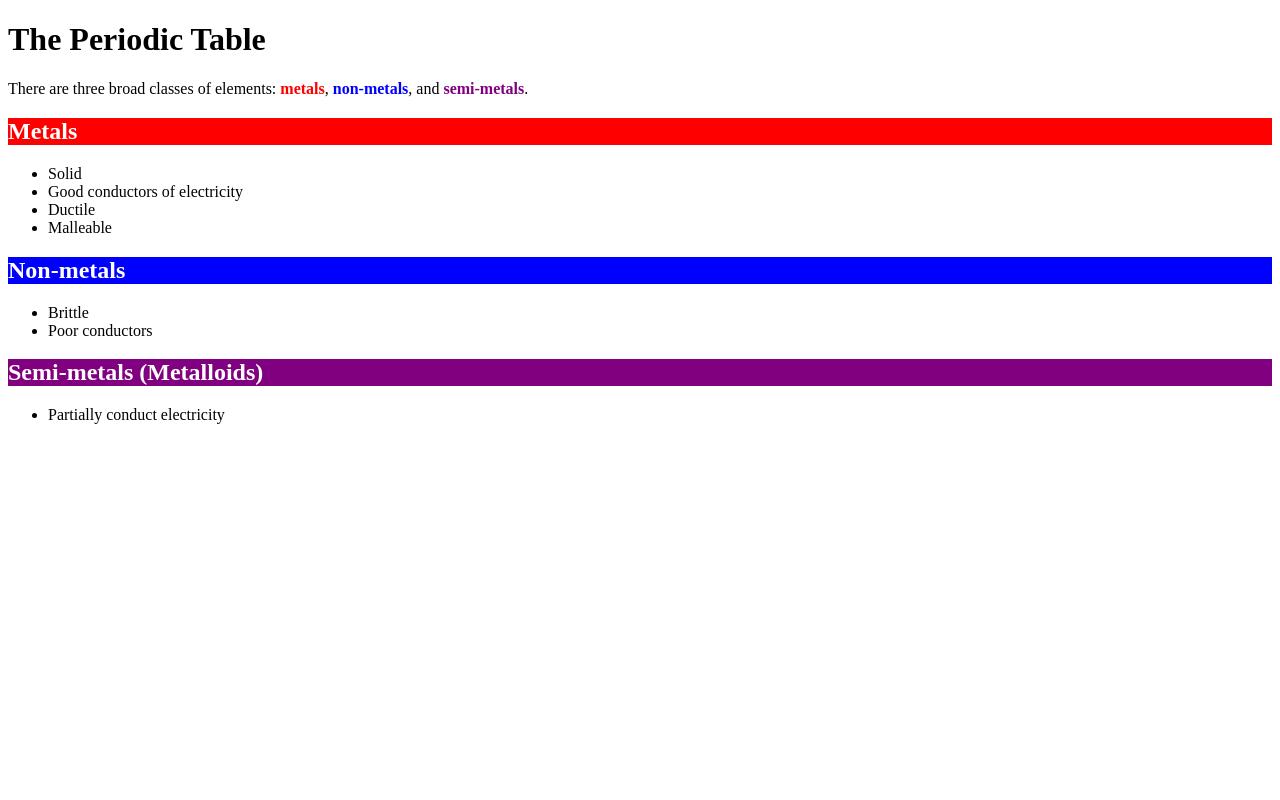
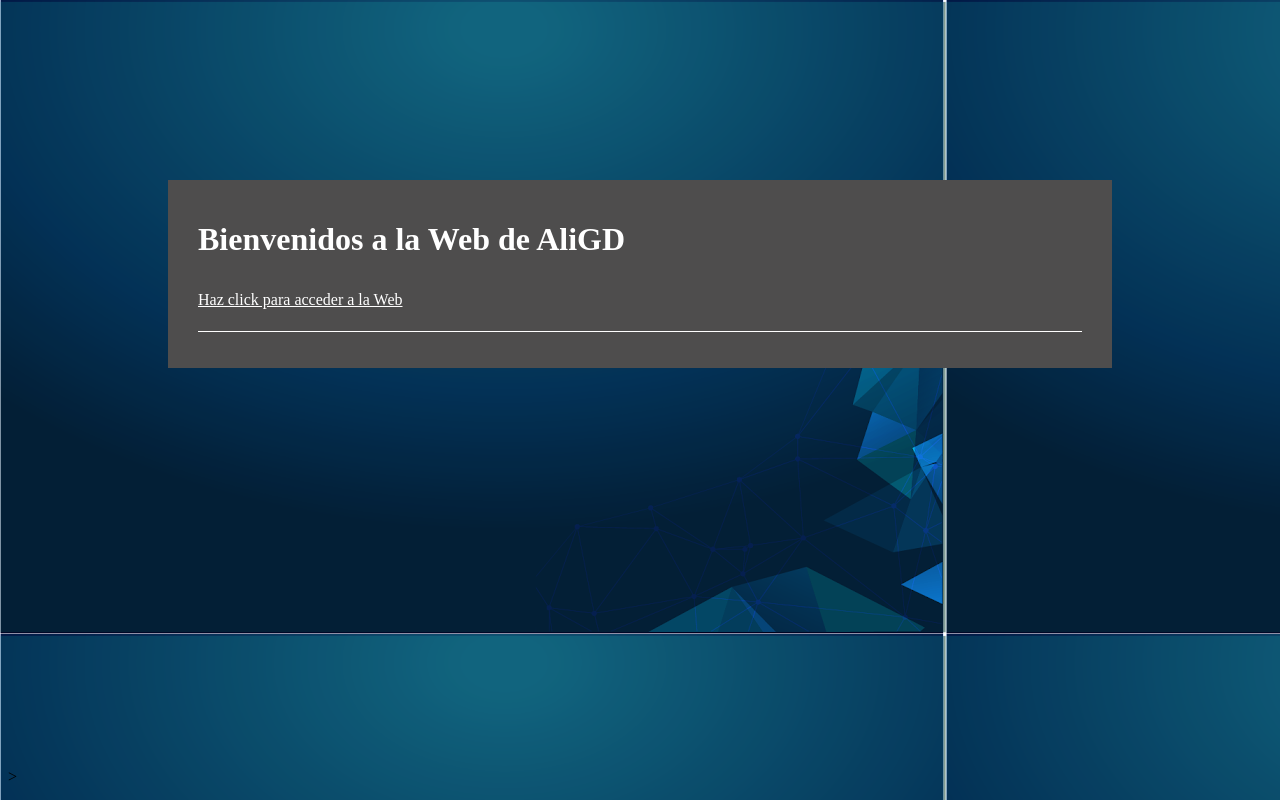
Before and after one commit to lacolchonera/agaldel2608.github.io, a plain HTML site: page index.html in a window 1280 px wide. Drawn offline with Linux system fonts and the light colour scheme; files that its build step writes are made by us from their sources.

Commit message:
Update index.html

```diff
--- a/index.html
+++ b/index.html
@@ -1,76 +1,12 @@
-<!DOCTYPE html>
 <html>
-    <head>
-        <meta charset="utf-8">
-        <title>Challenge: Classes of elements</title>
-        <style>
-            .metal {
-                color: red;
-            }
-            ul.metal{
-                color:white;
-                background-color: red;
-                }
-            h2.metal{
-                color:white;
-                background-color:red;
-            }
-            .non-metal {
-                color: blue;
-            }
-            ul.non-metal{
-                color:white;
-                background-color:blue;
-            }
-            h2.non-metal{
-                color:white;
-                background-color:blue;
-            }
-            .semi-metal {
-                color: purple;
-            }
-            ul.semi-metal{
-                color:white;
-                background-color:purple;
-            }
-            h2.semi-metal{
-                color:white;
-                background-color:purple;
-            }
-        </style>
-    </head>
-    <body>
-
-        <h1>The Periodic Table</h1>
-
-        <p>
-            There are three broad classes of elements:
-            <strong class="metal">metals</strong>,
-            <strong class="non-metal">non-metals</strong>,
-            and <strong class="semi-metal">semi-metals</strong>.
-        </p>
-
-        <h2 class="metal">Metals</h2>
-
-        <ul>
-            <li>Solid</li>
-            <li>Good conductors of electricity</li>
-            <li>Ductile</li>
-            <li>Malleable</li>
-        </ul>
-
-        <h2 class="non-metal">Non-metals</h2>
-
-        <ul>
-            <li>Brittle</li>
-            <li>Poor conductors</li>
-        </ul>
-
-        <h2 class="semi-metal">Semi-metals (Metalloids)</h2>
-
-        <ul>
-            <li>Partially conduct electricity</li>
-        </ul>
-
-    </body>
+<head>
+   <meta name="author"content="Alicia Gallardo Delgado">
+   <link rel="stylesheet"type="text/css" href="a.css">
+  </head>
+<body>
+    <div class="cuadro" >
+        <h1> Bienvenidos a la Web de AliGD </h1>
+        <p><a href="https://github.com/lacolchonera/agaldel2608.github.io"> Haz click para acceder a la Web </a></p>
+    </div>>
+</body>
 </html>
```
